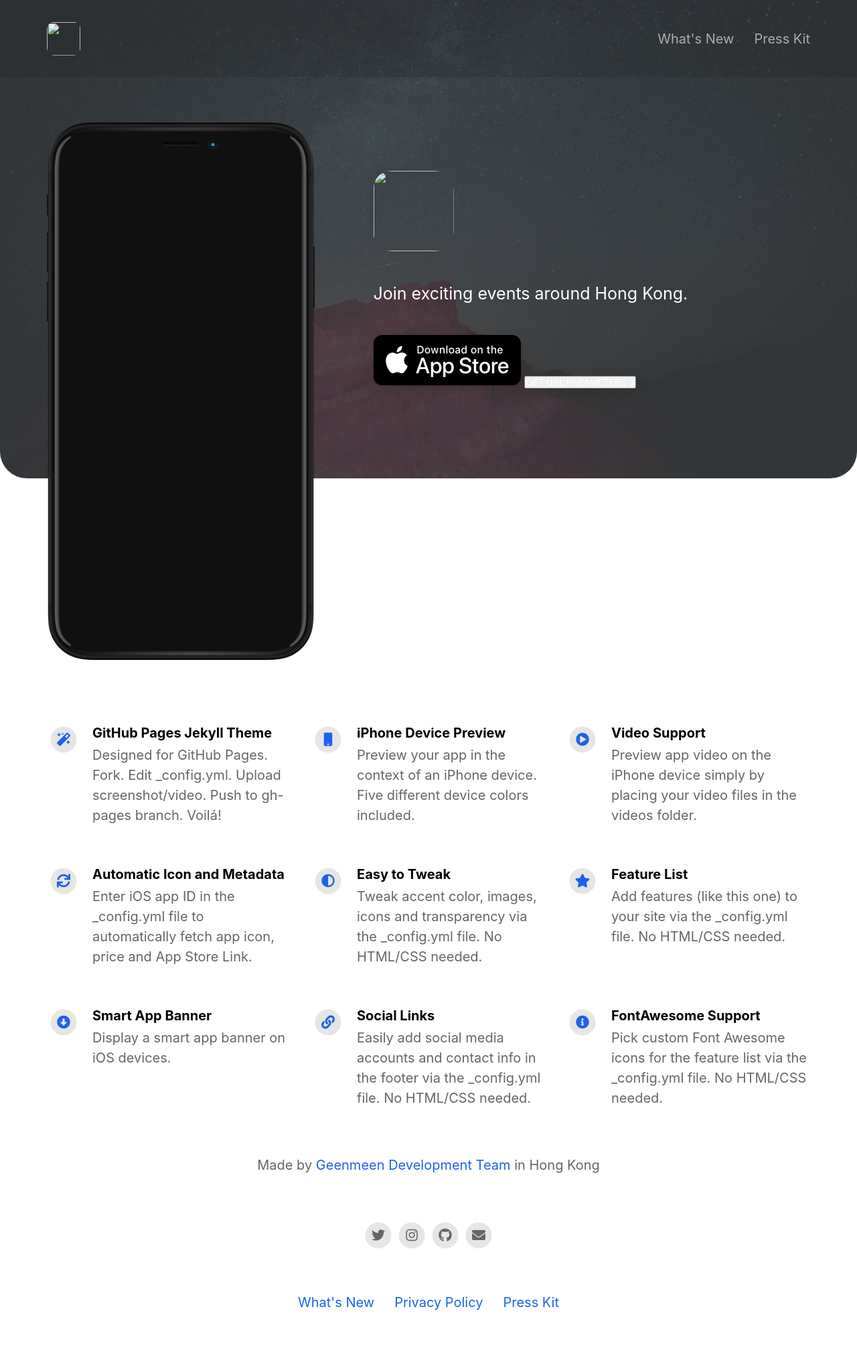
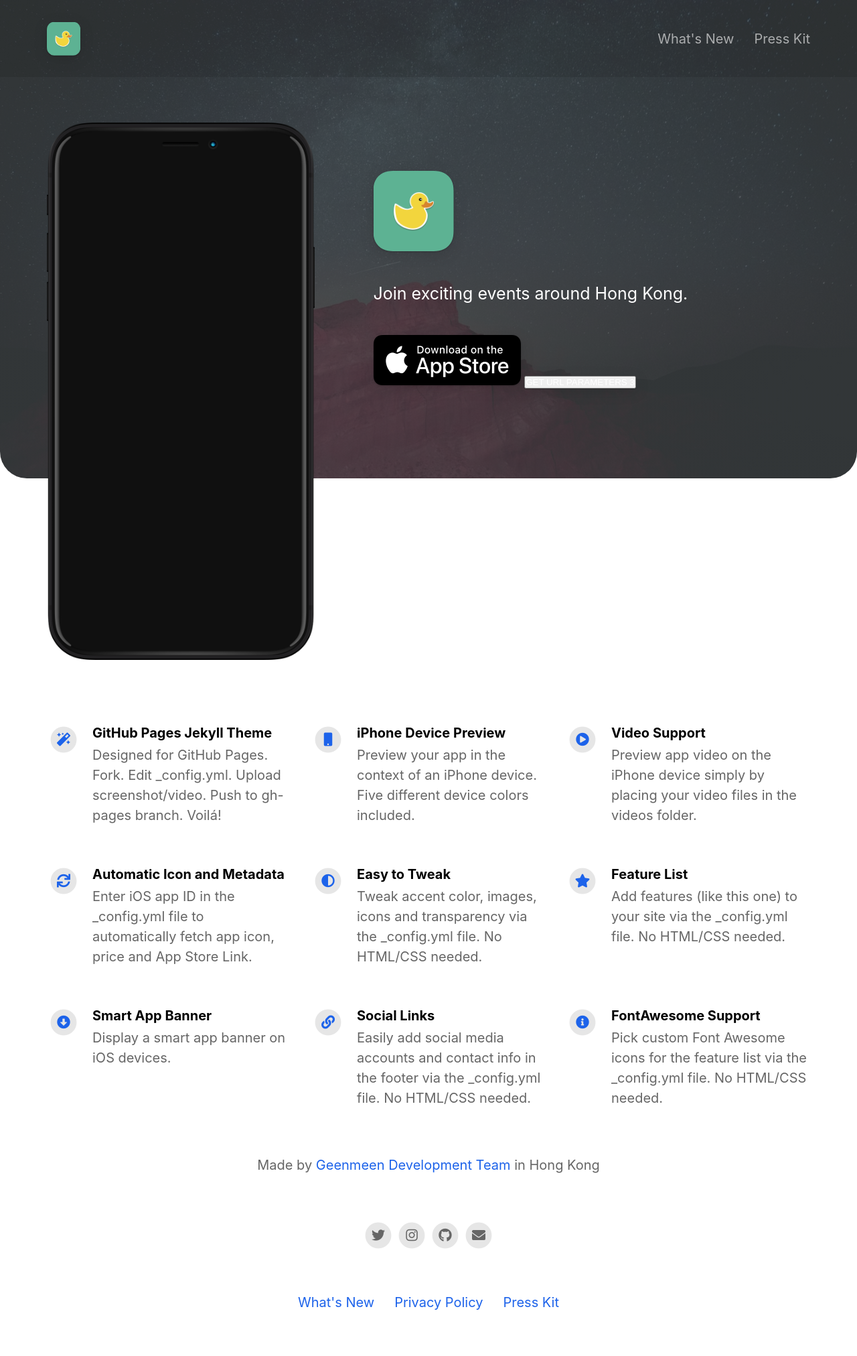
Before and after one commit to GeenmeenHK/GeenmeenHK.github.io, a Jekyll site: the page built from index.html, in a window 1280 px wide. Shown: the whole page at 67% size. Built offline with Jekyll 4.4.1, drawn with Linux system fonts in a browser that asks for light colours; nearby versions of some CDN libraries.

Commit message:
Ivan updated name and icon

```diff
--- a/_config.yml
+++ b/_config.yml
@@ -10,7 +10,7 @@ playstore_link                            :
 presskit_download_link                    : https://emilbaehr.com                                          # Enter a link to downloadable file or (e.g. public Dropbox link to a .zip file).
                                                                                       # Or upload your press kit file to assets and set path accordingly (e.g. "assets/your_press_kit.zip").
 
-app_icon                                  : # assets/appicon.png                      # Automatically populates if not set and if iOS app ID is set.  Otherwise enter path to icon file manually.
+app_icon                                  : assets/512_PlayPlayDuck_Icon.png                    # Automatically populates if not set and if iOS app ID is set.  Otherwise enter path to icon file manually.
 app_name                                  :                                           # Automatically populates if not set and if iOS app ID is set.  Otherwise enter manually.
 app_price                                 :                                           # Automatically populates if not set and if iOS app ID is set.  Otherwise enter manually.
 app_description                           : Join exciting events around Hong Kong.
```
Also changed, not shown: assets/512_PlayPlayDuck_Icon.png (added).
